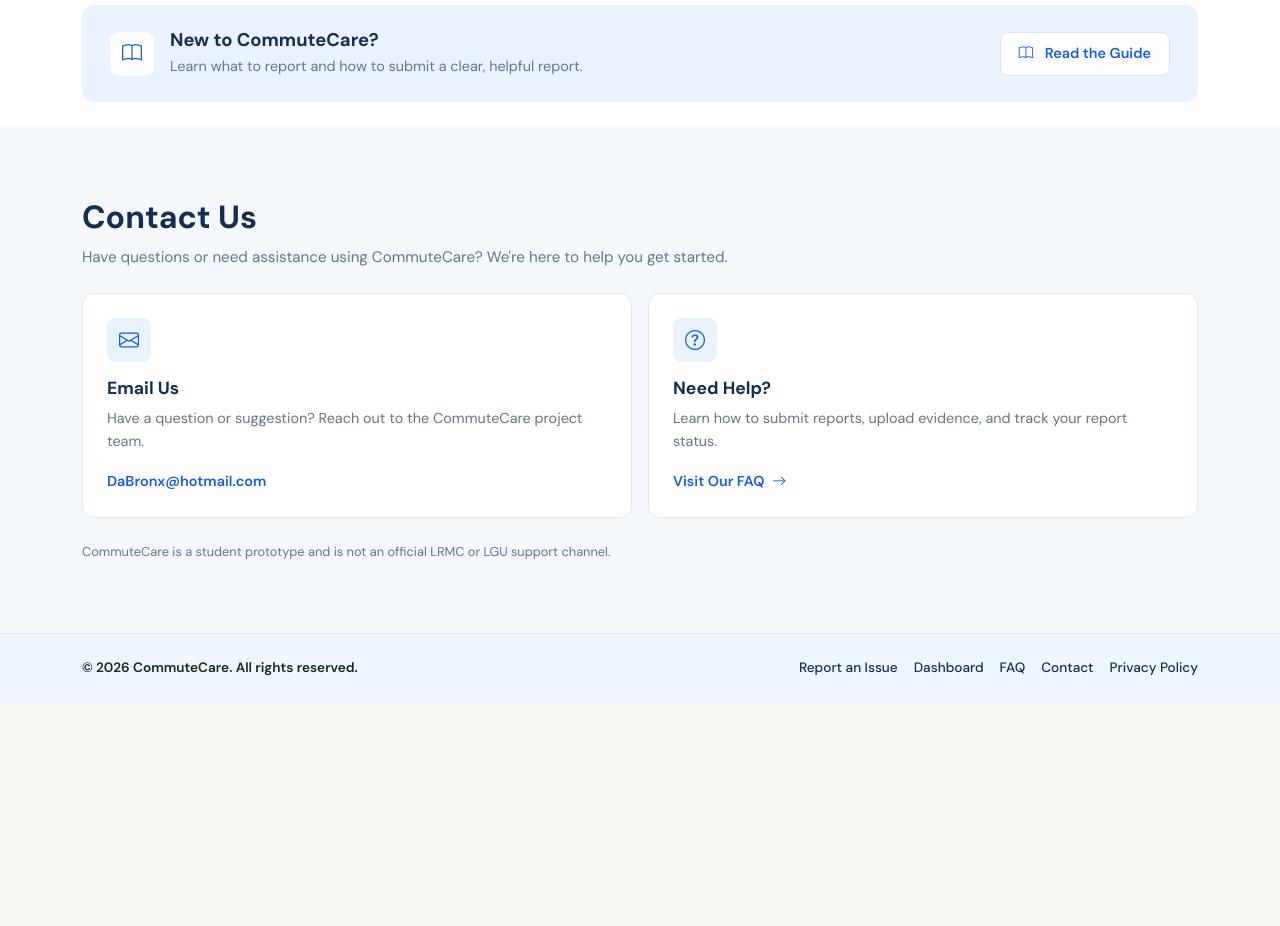
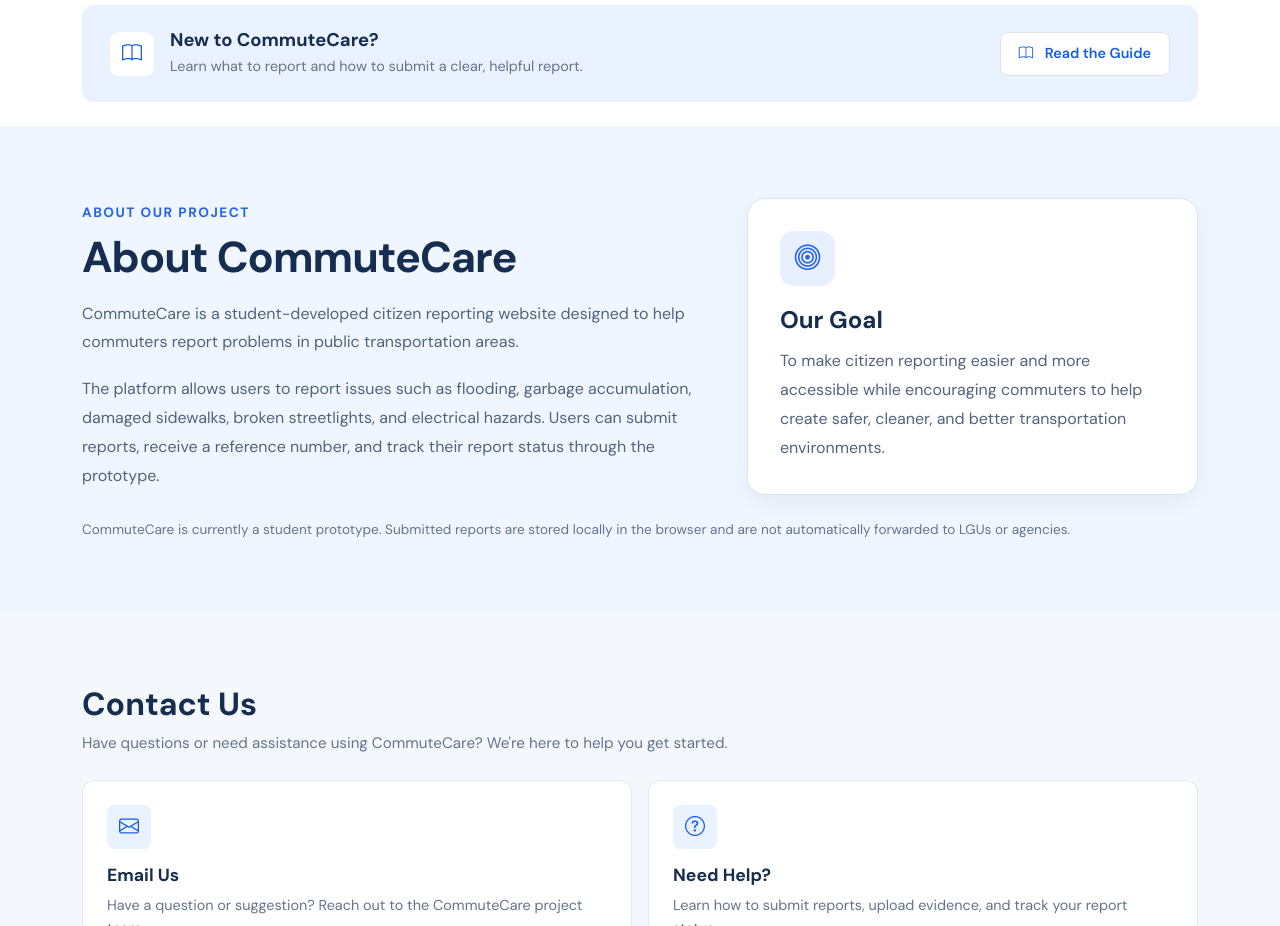
Before and after one commit to MAML623/CommuteCare-Citizen-Reporting, a plain HTML site: page index.html in a window 1280 px wide. Shown: the part 1360-2286 px from the top of the page. Before the commit the page ends 2063 px from the top, so only its background shows below. Drawn offline with nearby package versions, Linux system fonts and the light colour scheme.

Commit message:
Add About Us section and Reporting Guidelines page

```diff
--- a/index.html
+++ b/index.html
@@ -24,6 +24,7 @@
     <link rel="stylesheet" href="styles/volunteer.css">
     <link rel="stylesheet" href="styles/guide.css">
     <link rel="stylesheet" href="styles/contact.css">
+    <link rel="stylesheet" href="styles/about.css">
     <link rel="stylesheet" href="styles/agencies.css">
     <link rel="stylesheet" href="styles/footer.css">
     <script src="scripts/hero.js" defer></script>
@@ -135,7 +136,7 @@
 
 </section>
 
-</section>
+
 
       <!-- Static cards introduce common scam categories without needing JavaScript. -->
       <section class="scam-types py-5" id="scam-types" aria-labelledby="scam-types-title">
@@ -303,7 +304,7 @@
         </div>
       </div>
 
-      <a href="faq.html" class="btn guide-button">
+      <a href="guidelines.html" class="btn guide-button">
         <i class="bi bi-book me-2"></i>
         Read the Guide
       </a>
@@ -311,6 +312,75 @@
     </div>
   </div>
 </section>
+
+
+<!-- CommuteCare About Us Section -->
+<section class="about-section py-5" id="about" aria-labelledby="about-title">
+  <div class="container py-lg-4">
+
+    <div class="row g-4 align-items-center">
+
+      <!-- About CommuteCare -->
+      <div class="col-lg-7">
+
+        <p class="about-eyebrow text-uppercase fw-bold mb-2">
+          ABOUT OUR PROJECT
+        </p>
+
+        <h2 class="about-title mb-3" id="about-title">
+          About CommuteCare
+        </h2>
+
+        <p class="about-description">
+          CommuteCare is a student-developed citizen reporting
+          website designed to help commuters report problems
+          in public transportation areas.
+        </p>
+
+        <p class="about-description mb-0">
+          The platform allows users to report issues such as
+          flooding, garbage accumulation, damaged sidewalks,
+          broken streetlights, and electrical hazards.
+          Users can submit reports, receive a reference number,
+          and track their report status through the prototype.
+        </p>
+
+      </div>
+
+      <!-- Our Goal -->
+      <div class="col-lg-5">
+
+        <div class="about-card">
+
+          <span class="about-icon">
+            <i class="bi bi-bullseye"></i>
+          </span>
+
+          <h3 class="about-card-title">
+            Our Goal
+          </h3>
+
+          <p class="about-card-description mb-0">
+            To make citizen reporting easier and more accessible
+            while encouraging commuters to help create safer,
+            cleaner, and better transportation environments.
+          </p>
+
+        </div>
+
+      </div>
+
+    </div>
+
+    <p class="about-disclaimer mt-4 mb-0">
+      CommuteCare is currently a student prototype.
+      Submitted reports are stored locally in the browser
+      and are not automatically forwarded to LGUs or agencies.
+    </p>
+
+  </div>
+</section>
+
 
       <!-- CommuteCare Contact Section -->
 <section class="contact-section py-5" id="contact" aria-labelledby="contact-title">
--- /dev/null
+++ b/styles/about.css
@@ -0,0 +1,88 @@
+
+/* CommuteCare About Us Section */
+
+.about-section {
+    background: #f0f6ff;
+    padding: 70px 0;
+}
+
+.about-eyebrow {
+    color: #2563eb;
+    font-size: 0.85rem;
+    letter-spacing: 1.5px;
+}
+
+.about-title {
+    color: #152e50;
+    font-size: clamp(2rem, 4vw, 2.7rem);
+    font-weight: 700;
+    letter-spacing: -1px;
+}
+
+.about-description {
+    color: #52647b;
+    font-size: 1rem;
+    line-height: 1.8;
+    margin-bottom: 18px;
+}
+
+/* Our Goal Card */
+
+.about-card {
+    background: #ffffff;
+    border: 1px solid #dbe5f1;
+    border-radius: 18px;
+    padding: 32px;
+    height: 100%;
+    box-shadow: 0 8px 24px rgba(21, 46, 80, 0.06);
+}
+
+.about-icon {
+    display: inline-flex;
+    align-items: center;
+    justify-content: center;
+    width: 55px;
+    height: 55px;
+    background: #e8f0ff;
+    color: #2563eb;
+    border-radius: 14px;
+    font-size: 1.6rem;
+    margin-bottom: 20px;
+}
+
+.about-card-title {
+    color: #152e50;
+    font-size: 1.5rem;
+    font-weight: 700;
+    margin-bottom: 12px;
+}
+
+.about-card-description {
+    color: #52647b;
+    font-size: 1rem;
+    line-height: 1.8;
+}
+
+/* Prototype Disclaimer */
+
+.about-disclaimer {
+    color: #64748b;
+    font-size: 0.85rem;
+    line-height: 1.6;
+}
+
+/* Mobile Responsiveness */
+
+@media (max-width: 767.98px) {
+    .about-section {
+        padding: 50px 0;
+    }
+
+    .about-card {
+        padding: 24px;
+    }
+
+    .about-title {
+        font-size: 2rem;
+    }
+}
```
Also changed, not shown: guidelines.html (added, +205 -0 lines).
